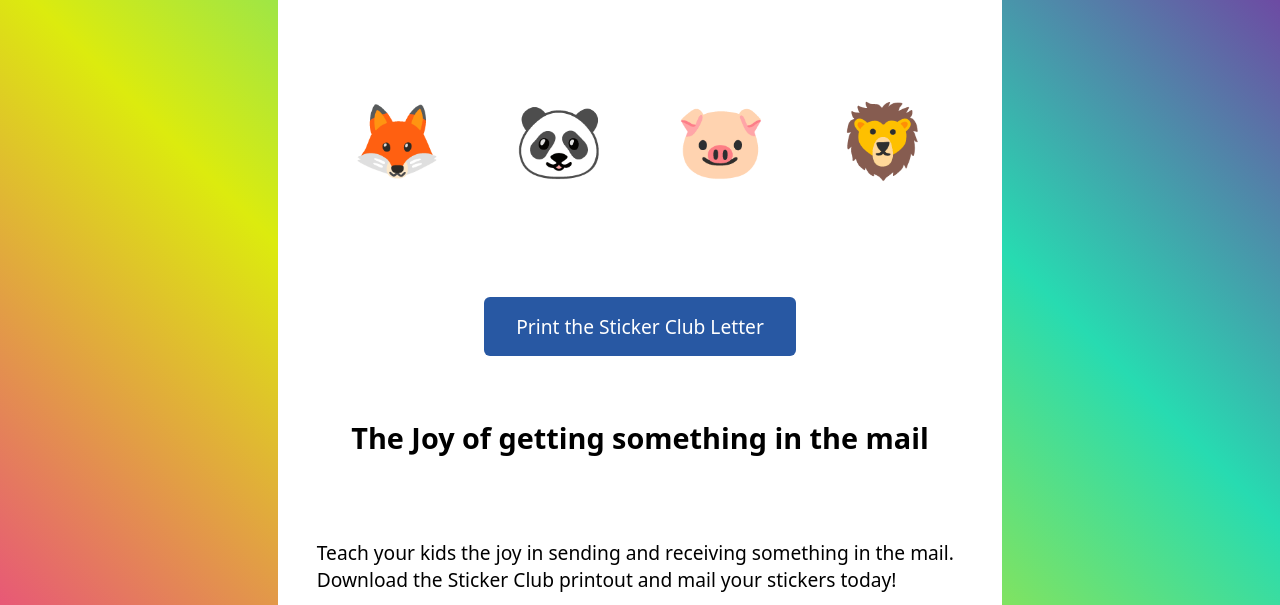
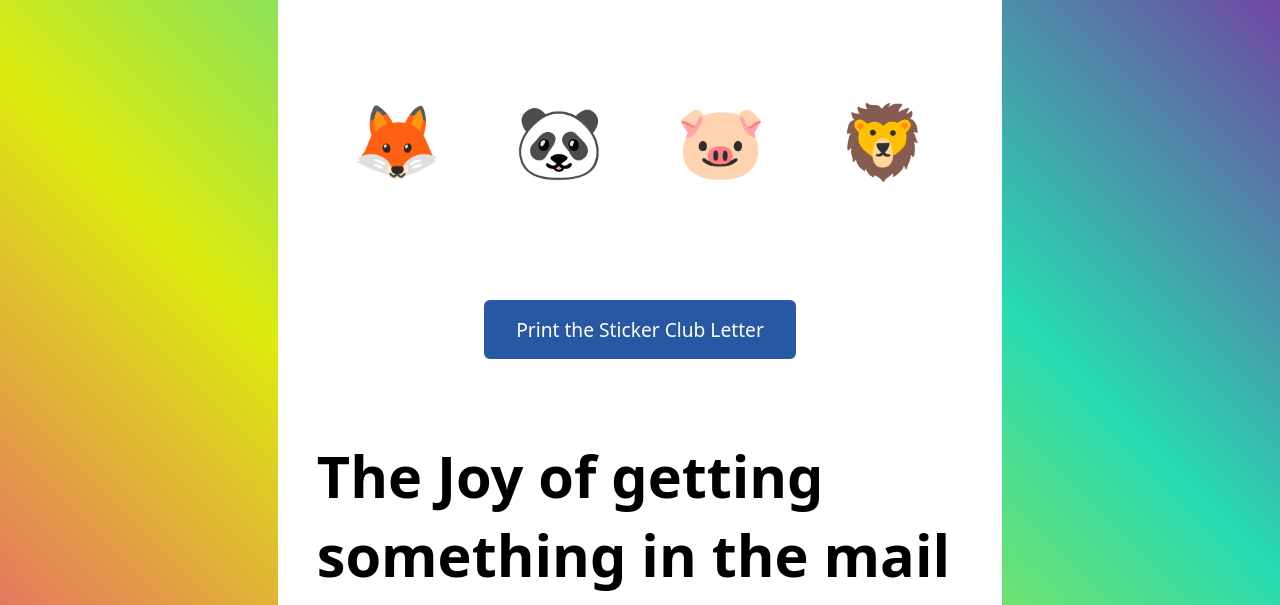
Before and after one commit to wes-goulet/sticker-club, a plain HTML site: page index.html in a window 1280 px wide. Shown: the part 195-800 px from the top of the page. Drawn offline with Linux system fonts and the light colour scheme.

Commit message:
tweak fonts

```diff
--- a/index.html
+++ b/index.html
@@ -81,6 +81,18 @@
         width: 300px;
       }
 
+      h1 {
+        width: 100%;
+
+        font-weight: 600;
+        font-size: 3.6rem;
+      }
+
+      p {
+        line-height: 1.4;
+        text-rendering: optimizeLegibility;
+      }
+
       footer {
         max-width: var(--max-width);
         padding: 2em;
@@ -150,7 +162,7 @@
       <a class="button" href="/sticker-club-letter.pdf"
         >Print the Sticker Club Letter</a
       >
-      <h2>The Joy of getting something in the mail</h2>
+      <h1>The Joy of getting something in the mail</h1>
       <p>
         Teach your kids the joy in sending and receiving something in the mail.
         Download the Sticker Club printout and mail your stickers today!
```
